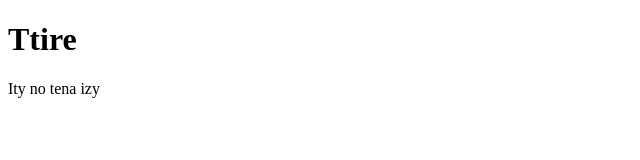
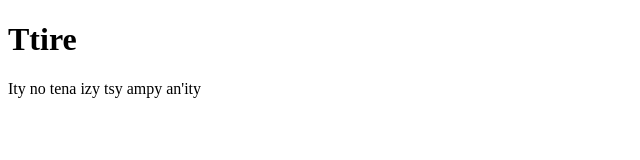
Before and after one commit to Herilanto003/test_depot_distant, a plain HTML site: page index.html in a window 1280 px wide. Shown: the whole page, without its empty margins (0-640 px from the left). Drawn offline with Linux system fonts and the light colour scheme.

Commit message:
vraie vraie

```diff
--- a/index.html
+++ b/index.html
@@ -7,6 +7,6 @@
   </head>
   <body>
     <h1>Ttire</h1>
-    <p>Ity no tena izy</p>
+    <p>Ity no tena izy tsy ampy an'ity</p>
   </body>
 </html>
```
